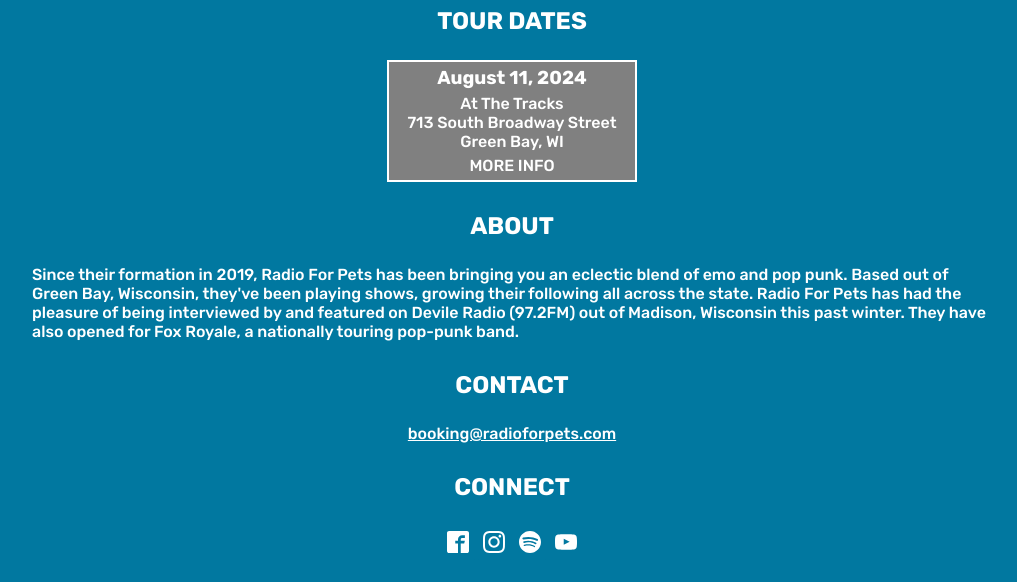
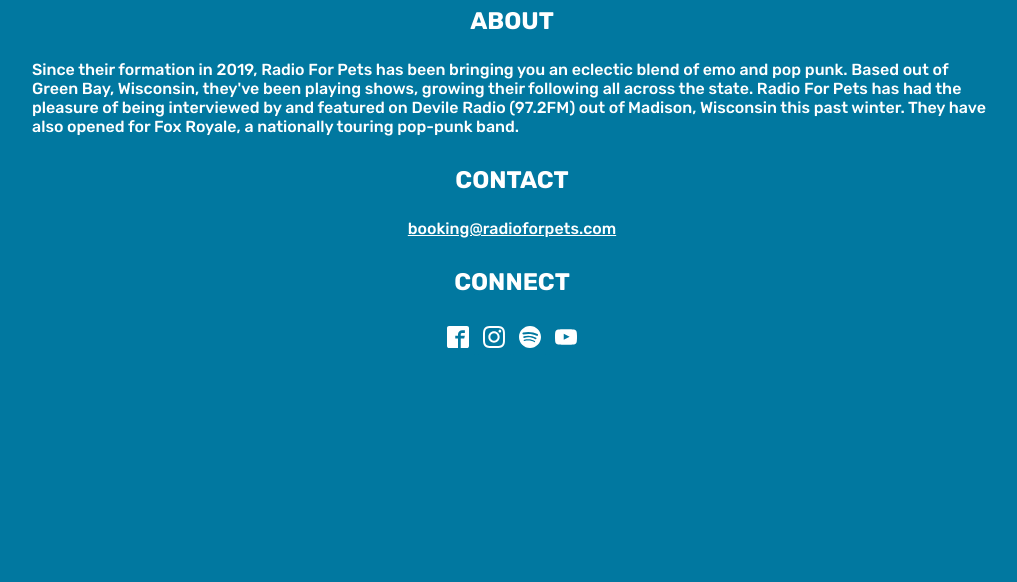
Before and after one commit to adambruce612/radioforpets, a plain HTML site: page index.html in a window 1280 px wide. Shown: the part 370-952 px from the top of the page, without its empty margins (128-1145 px from the left). After the commit the page ends 800 px from the top, so only its background shows below. Drawn offline with Linux system fonts and the light colour scheme.

Commit message:
Add files via upload

```diff
--- a/index.html
+++ b/index.html
@@ -65,7 +65,7 @@
                     </div>
                 </div>
             </section>
-           <section id="tour">
+           <!--<section id="tour">
                 <h2>Tour Dates</h2>
                 <div class="tour-cards">
                     <div class="tour-card">
@@ -78,7 +78,7 @@
                                 </div>
                     </div>
                 </div>
-            </section>
+            </section>  -->
             <section class="about">
                 <h2>ABOUT</h2>
                 <p>Since their formation in 2019, Radio For Pets has been bringing you an eclectic blend of emo and pop punk. Based out of Green Bay, Wisconsin, they've been playing
```
